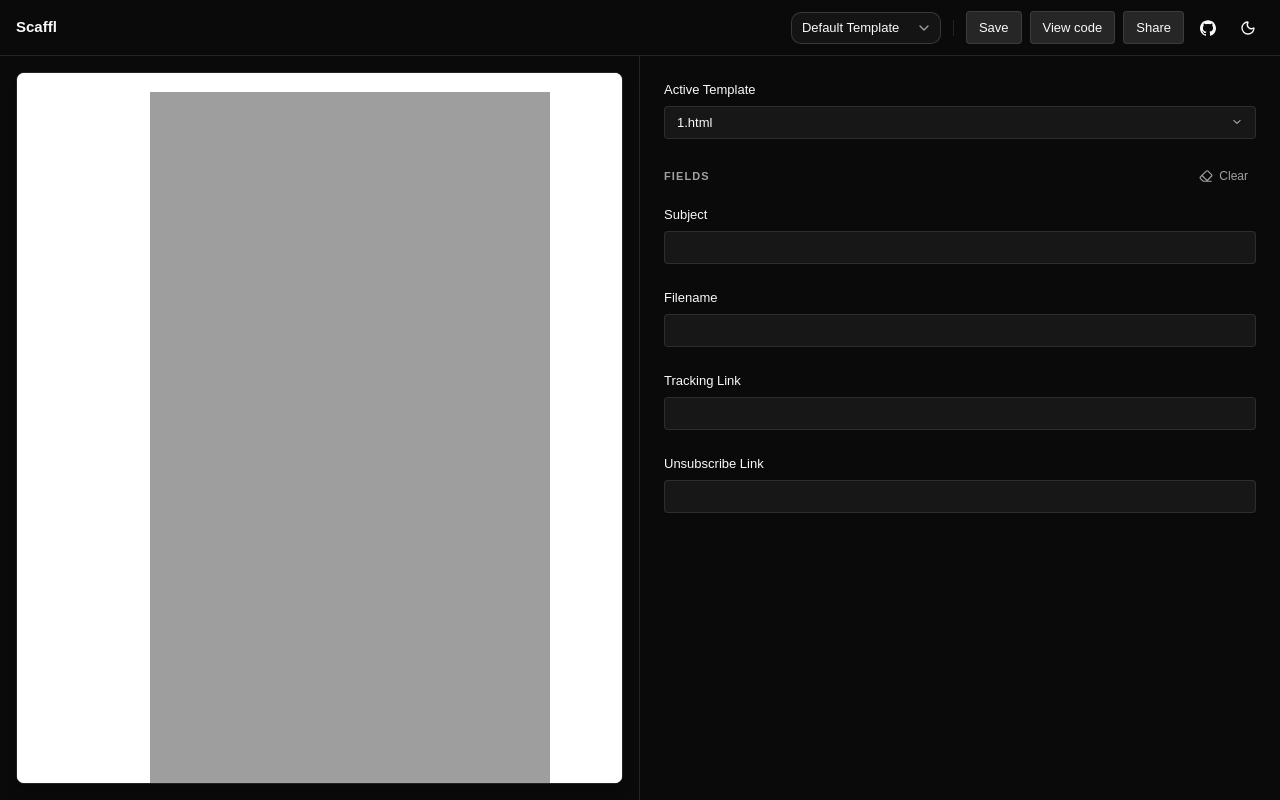
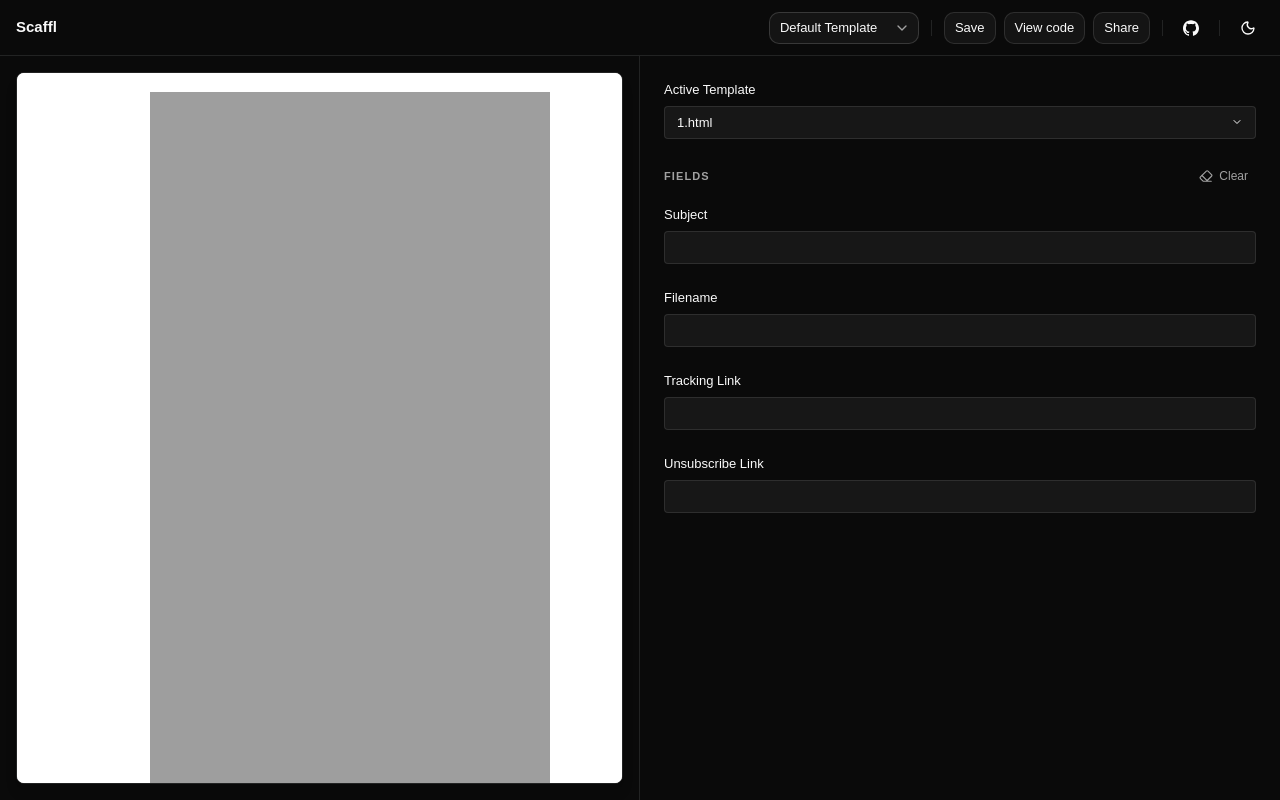
Before and after one commit to likweitan/html-generator, a React (Vite) app: page / in a window 1280 px wide. Built offline with nearby package versions, Linux system fonts and the light colour scheme.

Commit message:
refactor: standardize header buttons using Button component and update cursor styles for interactive UI elements

```diff
--- a/src/components/Home.jsx
+++ b/src/components/Home.jsx
@@ -296,10 +296,29 @@ function Home() {
             </SelectContent>
           </Select>
           <div className="h-4 w-px bg-border mx-1"></div>
-          <button onClick={handleFormSubmit} disabled={isLoading || !hasPreview} className="bg-muted hover:bg-accent text-[13px] px-3 py-1.5 rounded border border-border transition-colors text-foreground disabled:opacity-50">Save</button>
-          <button onClick={() => setShowCodeModal(true)} disabled={!hasPreview} className="bg-muted hover:bg-accent text-[13px] px-3 py-1.5 rounded border border-border transition-colors text-foreground disabled:opacity-50">View code</button>
-          <button className="bg-muted hover:bg-accent text-[13px] px-3 py-1.5 rounded border border-border transition-colors text-foreground">Share</button>
-          <Button variant="ghost" size="icon" asChild>
+          <Button
+            type="button"
+            variant="outline"
+            onClick={handleFormSubmit}
+            disabled={isLoading || !hasPreview}
+            className="text-[13px]">
+            Save
+          </Button>
+          <Button
+            type="button"
+            variant="outline"
+            onClick={() => setShowCodeModal(true)}
+            disabled={!hasPreview}
+            className="text-[13px]">
+            View code
+          </Button>
+          <Button
+            type="button"
+            variant="outline"
+            className="text-[13px]">
+            Share
+          </Button>
+          <div className="h-4 w-px bg-border mx-1"></div><Button variant="ghost" size="icon" asChild>
             <a
               href="https://github.com/likweitan/scaffl"
               target="_blank"
@@ -313,6 +332,7 @@ function Home() {
               </svg>
             </a>
           </Button>
+          <div className="h-4 w-px bg-border mx-1"></div>
           <ModeToggle />
         </div>
       </header>
--- a/src/components/ui/button.jsx
+++ b/src/components/ui/button.jsx
@@ -5,7 +5,7 @@ import { Slot } from "radix-ui"
 import { cn } from "@/lib/utils"
 
 const buttonVariants = cva(
-  "group/button inline-flex shrink-0 items-center justify-center rounded-lg border border-transparent bg-clip-padding text-sm font-medium whitespace-nowrap transition-all outline-none select-none focus-visible:border-ring focus-visible:ring-3 focus-visible:ring-ring/50 active:not-aria-[haspopup]:translate-y-px disabled:pointer-events-none disabled:opacity-50 aria-invalid:border-destructive aria-invalid:ring-3 aria-invalid:ring-destructive/20 dark:aria-invalid:border-destructive/50 dark:aria-invalid:ring-destructive/40 [&_svg]:pointer-events-none [&_svg]:shrink-0 [&_svg:not([class*='size-'])]:size-4",
+  "group/button inline-flex shrink-0 cursor-pointer items-center justify-center rounded-lg border border-transparent bg-clip-padding text-sm font-medium whitespace-nowrap transition-all outline-none select-none focus-visible:border-ring focus-visible:ring-3 focus-visible:ring-ring/50 active:not-aria-[haspopup]:translate-y-px disabled:pointer-events-none disabled:opacity-50 aria-invalid:border-destructive aria-invalid:ring-3 aria-invalid:ring-destructive/20 dark:aria-invalid:border-destructive/50 dark:aria-invalid:ring-destructive/40 [&_svg]:pointer-events-none [&_svg]:shrink-0 [&_svg:not([class*='size-'])]:size-4",
   {
     variants: {
       variant: {
--- a/src/components/ui/select.jsx
+++ b/src/components/ui/select.jsx
@@ -39,7 +39,7 @@ function SelectTrigger({
       data-slot="select-trigger"
       data-size={size}
       className={cn(
-        "flex w-fit items-center justify-between gap-1.5 rounded-lg border border-input bg-transparent py-2 pr-2 pl-2.5 text-sm whitespace-nowrap transition-colors outline-none select-none focus-visible:border-ring focus-visible:ring-3 focus-visible:ring-ring/50 disabled:cursor-not-allowed disabled:opacity-50 aria-invalid:border-destructive aria-invalid:ring-3 aria-invalid:ring-destructive/20 data-placeholder:text-muted-foreground data-[size=default]:h-8 data-[size=sm]:h-7 data-[size=sm]:rounded-[min(var(--radius-md),10px)] *:data-[slot=select-value]:line-clamp-1 *:data-[slot=select-value]:flex *:data-[slot=select-value]:items-center *:data-[slot=select-value]:gap-1.5 dark:bg-input/30 dark:hover:bg-input/50 dark:aria-invalid:border-destructive/50 dark:aria-invalid:ring-destructive/40 [&_svg]:pointer-events-none [&_svg]:shrink-0 [&_svg:not([class*='size-'])]:size-4",
+        "flex w-fit cursor-pointer items-center justify-between gap-1.5 rounded-lg border border-input bg-transparent py-2 pr-2 pl-2.5 text-sm whitespace-nowrap transition-colors outline-none select-none focus-visible:border-ring focus-visible:ring-3 focus-visible:ring-ring/50 disabled:cursor-not-allowed disabled:opacity-50 aria-invalid:border-destructive aria-invalid:ring-3 aria-invalid:ring-destructive/20 data-placeholder:text-muted-foreground data-[size=default]:h-8 data-[size=sm]:h-7 data-[size=sm]:rounded-[min(var(--radius-md),10px)] *:data-[slot=select-value]:line-clamp-1 *:data-[slot=select-value]:flex *:data-[slot=select-value]:items-center *:data-[slot=select-value]:gap-1.5 dark:bg-input/30 dark:hover:bg-input/50 dark:aria-invalid:border-destructive/50 dark:aria-invalid:ring-destructive/40 [&_svg]:pointer-events-none [&_svg]:shrink-0 [&_svg:not([class*='size-'])]:size-4",
         className
       )}
       {...props}>
```
Also changed, not shown: 2 other files (tests, documents, lock files or other folders).
